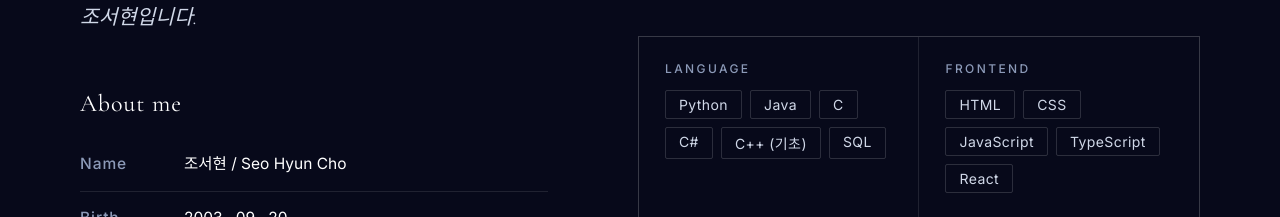
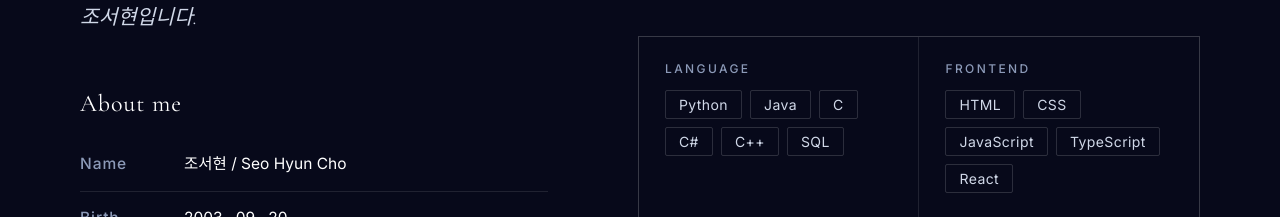
Before and after one commit to hyuniii0920/_hyuni_s2, a React (Vite) app: page / in a window 1280 px wide. Shown: the part 1100-1317 px from the top of the page. Built offline with nearby package versions, Linux system fonts and the light colour scheme.

Commit message:
Update C++ skill label

```diff
--- a/src/components/About.jsx
+++ b/src/components/About.jsx
@@ -10,7 +10,7 @@ const infoRows = [
 const skills = [
   {
     category: 'Language',
-    tags: ['Python', 'Java', 'C', 'C#', 'C++ (기초)', 'SQL'],
+    tags: ['Python', 'Java', 'C', 'C#', 'C++', 'SQL'],
   },
   {
     category: 'Frontend',
```
